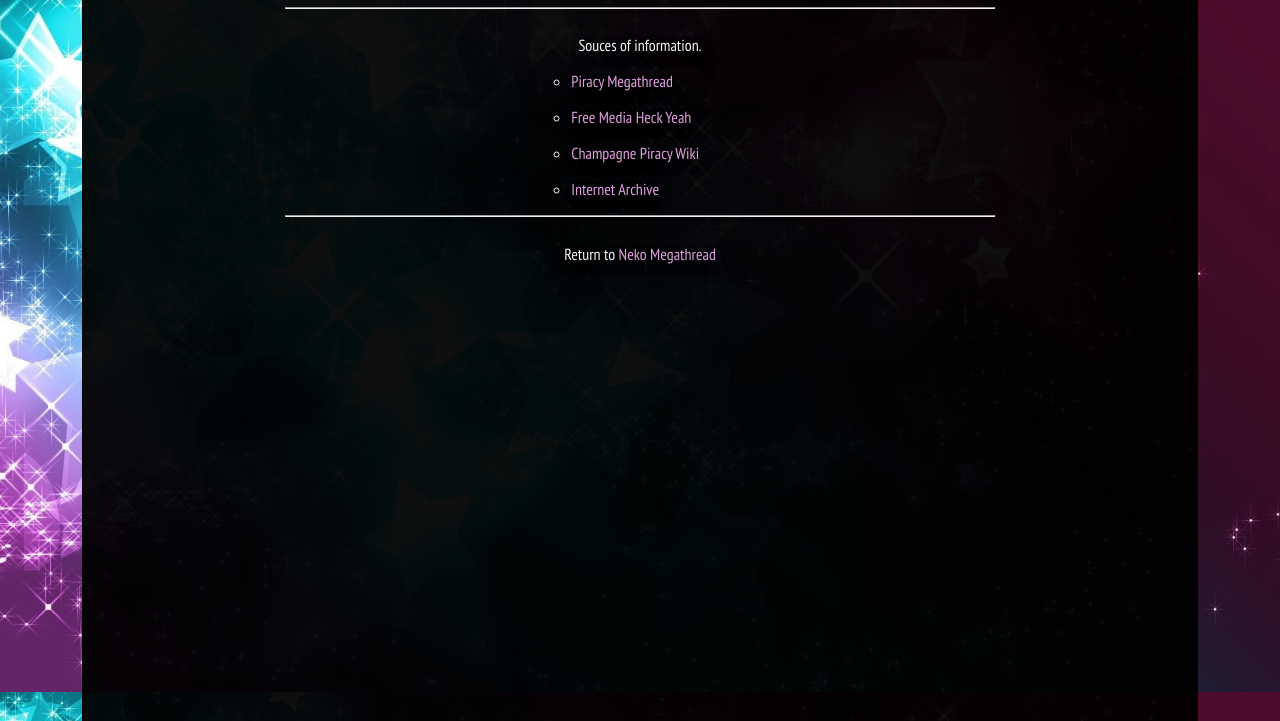
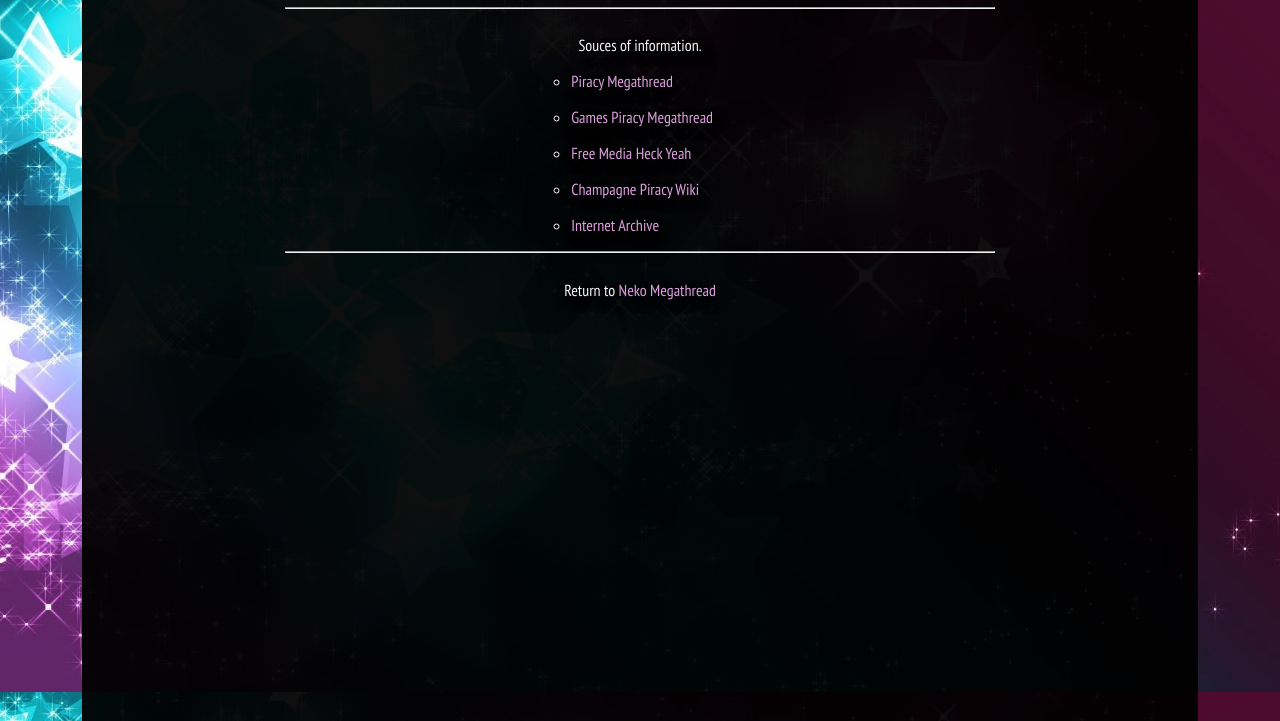
Before and after one commit to vladimir-sama/neko-megathread, a plain HTML site: page sources.html in a window 1280 px wide. Shown: the part 108-829 px from the top of the page. Drawn offline with Linux system fonts and the light colour scheme.

Commit message:
Update sources

```diff
--- a/sources.html
+++ b/sources.html
@@ -14,6 +14,7 @@
         <p>Souces of information.</p>
         <ul>
             <li><a href="https://www.reddit.com/r/Piracy/wiki/megathread/">Piracy Megathread</a></li>
+            <li><a href="https://rentry.org/pgames">Games Piracy Megathread</a></li>
             <li><a href="https://fmhy.net/">Free Media Heck Yeah</a></li>
             <li><a href="https://champagne.pages.dev/">Champagne Piracy Wiki</a></li>
             <li><a href="https://archive.org/">Internet Archive</a></li>
```
